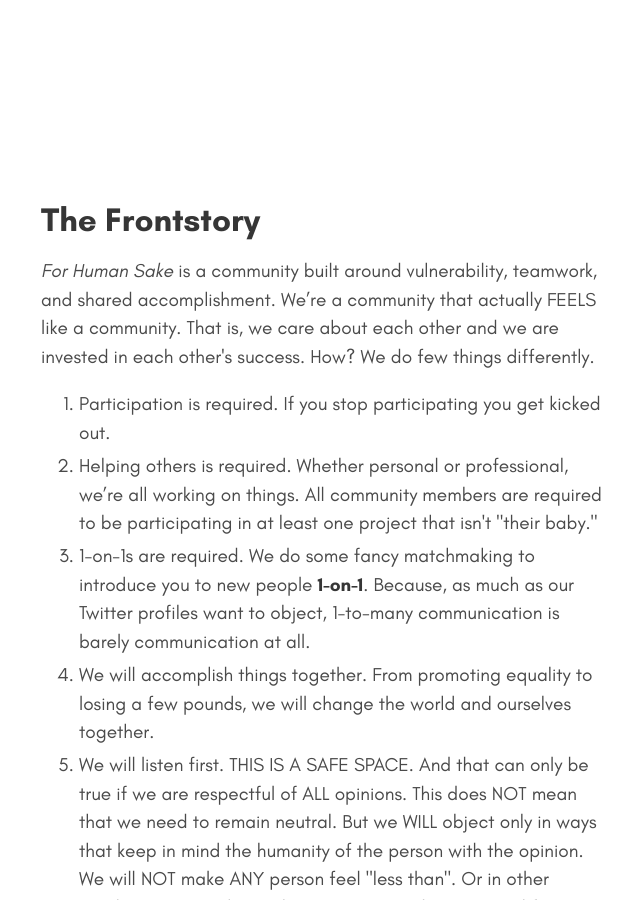
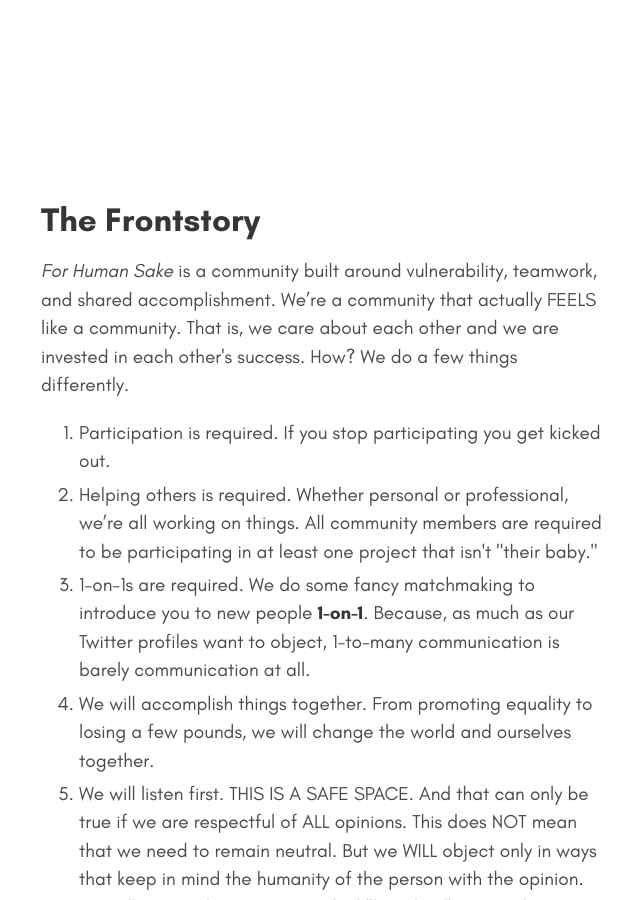
Before and after one commit to patricklorenzut/ForHumanSake.org, a Jekyll site: the page built from what.html, in a window 1280 px wide and 900 px high, scrolled down 2066 px. Shown: the whole window, without its empty margins (317-957 px from the left). Built offline with Jekyll 4.4.1, drawn with Linux system fonts in a browser that asks for light colours; nearby versions of some CDN libraries.

Commit message:
who makes typos. this guy.

```diff
--- a/what.html
+++ b/what.html
@@ -56,7 +56,7 @@
                 <div class="column is-6 content">
                     <h2>The Frontstory</h2>
 
-                    <p><em>For Human Sake</em> is a community built around vulnerability, teamwork, and shared accomplishment. We’re a community that actually FEELS like a community. That is, we care about each other and we are invested in each other's success. How? We do few things differently.</p>
+                    <p><em>For Human Sake</em> is a community built around vulnerability, teamwork, and shared accomplishment. We’re a community that actually FEELS like a community. That is, we care about each other and we are invested in each other's success. How? We do a few things differently.</p>
 
                     <ol>
                         <li>Participation is required. If you stop participating you get kicked out.</li>
```
